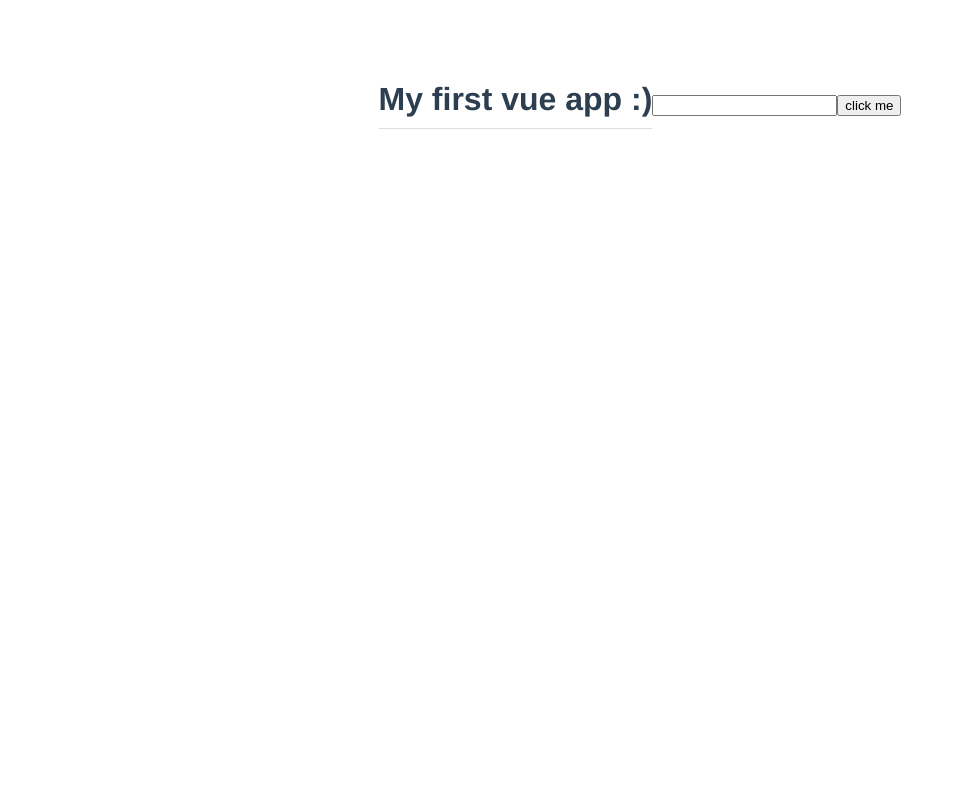
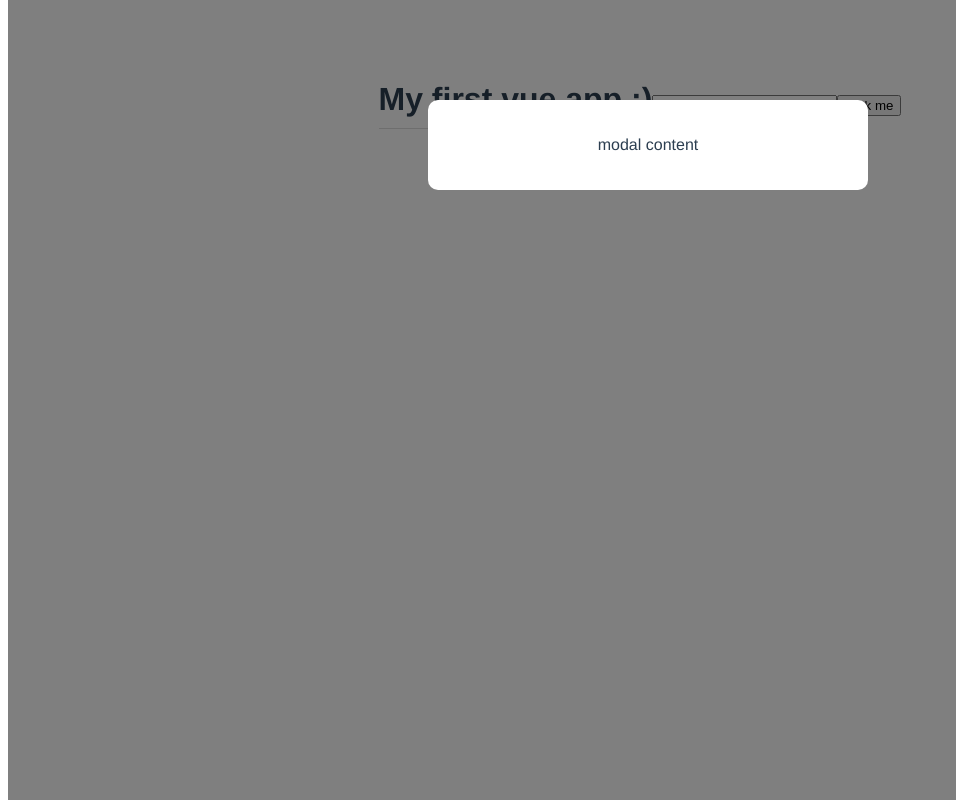
Before and after one commit to alexrem1/Vue3Firebase, a Vue app in the folder VueCLI_Bigger_Projects/modal-project/: page / in a window 1280 px wide. Shown: the whole page, without its empty margins (0-956 px from the left). Built offline with nearby package versions, Linux system fonts and the light colour scheme.

Commit message:
Multiple components

```diff
--- a/VueCLI_Bigger_Projects/modal-project/src/App.vue
+++ b/VueCLI_Bigger_Projects/modal-project/src/App.vue
@@ -4,11 +4,15 @@
   <h1>{{ title }}</h1>
   <input type="text" ref="name" />
   <button @click="handleClick">click me</button>
+  <Modal />
 </template>
 
 <script>
+import Modal from "./components/Modal.vue";
+
 export default {
   name: "App",
+  components: { Modal },
   data() {
     return {
       title: "My first vue app :)",
--- /dev/null
+++ b/VueCLI_Bigger_Projects/modal-project/src/components/Modal.vue
@@ -0,0 +1,24 @@
+<template>
+  <div class="backdrop">
+    <div class="modal">
+      <p>modal content</p>
+    </div>
+  </div>
+</template>
+
+<style>
+.modal {
+  width: 400px;
+  padding: 20px;
+  margin: 100px auto;
+  background: white;
+  border-radius: 10px;
+}
+.backdrop {
+  top: 0;
+  position: fixed;
+  background: rgba(0, 0, 0, 0.5);
+  width: 100%;
+  height: 100%;
+}
+</style>
```
Also changed, not shown: VueCLI_Bigger_Projects/modal-project/src/components/HelloWorld.vue (deleted, +0 -57 lines).
